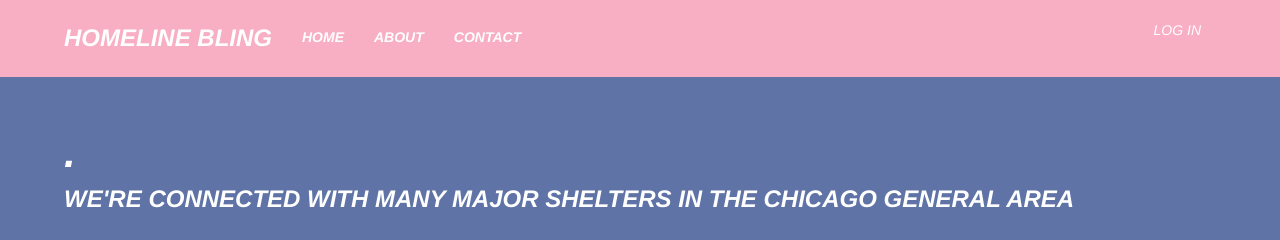
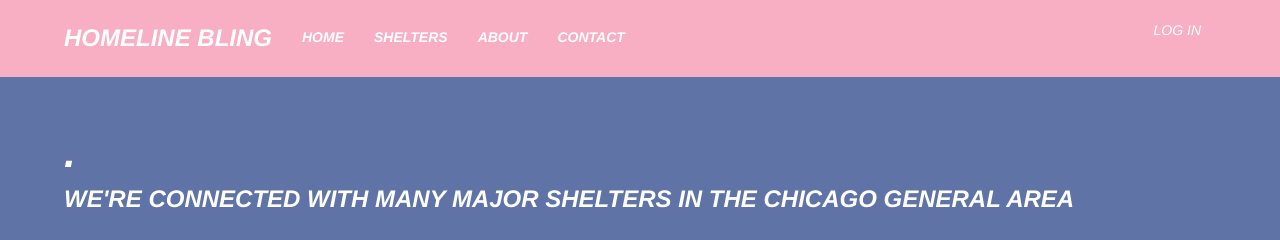
Before and after one commit to shanpruthi/homeline-bling, a Django app: template app/templates/app/shelters.html in a window 1280 px wide. Shown: the top 240 px of the page. Run offline with Django 3.2, Linux system fonts and the light colour scheme; the template is opened without the code that fills it: values that come from a table or form of the project are taken from there, others are empty; some libraries are stand-ins or nearby versions.

Commit message:
shelters to nav

```diff
--- a/app/templates/app/layout.html
+++ b/app/templates/app/layout.html
@@ -27,6 +27,7 @@
             <div class="navbar-collapse collapse">
                 <ul class="nav navbar-nav">
                     <li><a href="{% url 'home' %}"><h5>Home</h5></a></li>
+                    <li><a href="{% url 'shelters' %}"><h5>Shelters</h5></a></li>
                     <li><a href="{% url 'about' %}"><h5>About</h5></a></li>
                     <li><a href="{% url 'contact' %}"><h5>Contact<h5></a></li>
                 </ul>
```
